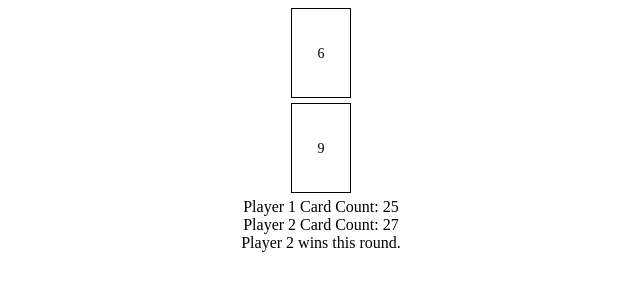
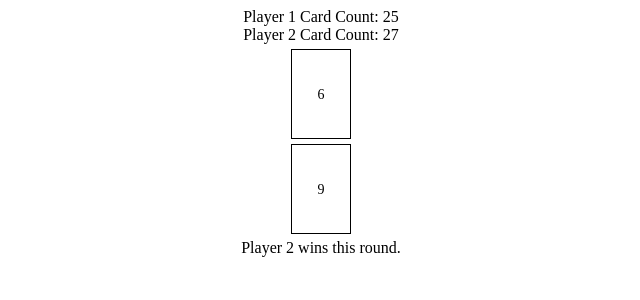
Before and after one commit to tlcraft/copilot-sandbox, an Angular app: page / in a window 1280 px wide. Shown: the top 300 px of the page, without its empty margins (319-959 px from the left). Built offline with nearby package versions, Linux system fonts and the light colour scheme.

Commit message:
Move count messages.

```diff
--- a/src/app/app.component.html
+++ b/src/app/app.component.html
@@ -8,14 +8,14 @@
 <!-- * * * * * * * * * * * * * * * * * * * * * * * * * * * * * * * -->
 <main class="main">
   <div class="game">
+    <div>Player 1 Card Count: {{getPlayer1CardCount()}}</div>
+    <div>Player 2 Card Count: {{getPlayer2CardCount()}}</div>
     <div *ngIf="player1Card.suit" class="card {{player1Card.suit}}" (click)="playRound()">
       <span class="value">{{getCardValueName(player1Card.value)}}</span>
     </div>
     <div *ngIf="player2Card.suit" class="card {{player2Card.suit}}" (click)="playRound()">
       <span class="value">{{getCardValueName(player2Card.value)}}</span>
     </div>
-    <div>Player 1 Card Count: {{getPlayer1CardCount()}}</div>
-    <div>Player 2 Card Count: {{getPlayer2CardCount()}}</div>
     <div *ngIf="player1Wins && !winner">
       <span>Player 1 wins this round.</span>
     </div>
```
